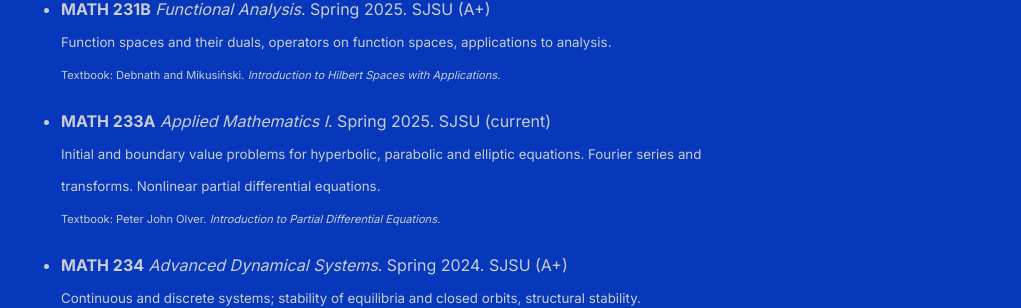
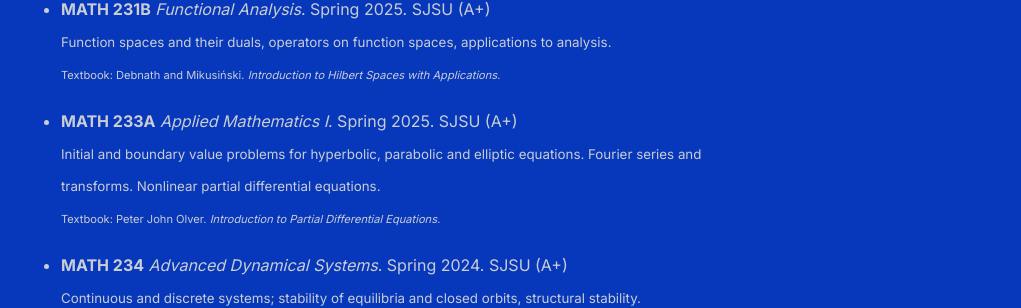
Before and after one commit to shihankanungo/shihankanungo.github.io, a Jekyll site: the page built from courses.md, in a window 1280 px wide and 900 px high, scrolled down 1564 px. Shown: the part 149-457 px from the top of the window, without its empty margins (259-1280 px from the left). Built offline with Jekyll 4.4.1, drawn with Linux system fonts in a browser that asks for light colours.

Commit message:
Update courses.md

```diff
--- a/courses.md
+++ b/courses.md
@@ -39,7 +39,7 @@ Here are the courses grouped by subject area, along with a short description of
   <small>Function spaces and their duals, operators on function spaces, applications to analysis.</small> <br>
   <small><small>Textbook: Debnath and Mikusiński. <i>Introduction to Hilbert Spaces with Applications</i>.</small></small>
 
-- **MATH 233A** *Applied Mathematics I*. Spring 2025. SJSU (current)<br>
+- **MATH 233A** *Applied Mathematics I*. Spring 2025. SJSU (A+)<br>
   <small>Initial and boundary value problems for hyperbolic, parabolic and elliptic equations. Fourier series and transforms. Nonlinear partial differential equations.</small> <br>
   <small><small>Textbook: Peter John Olver. <i>Introduction to Partial Differential Equations.</i></small></small>
 
```
